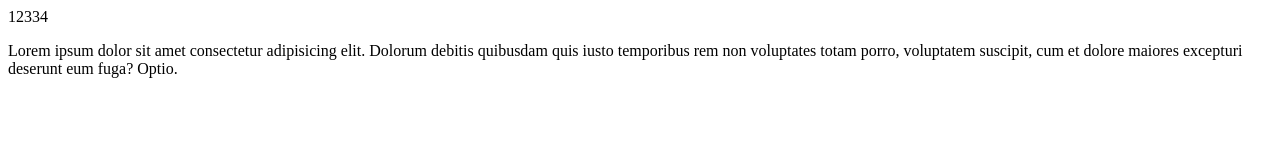
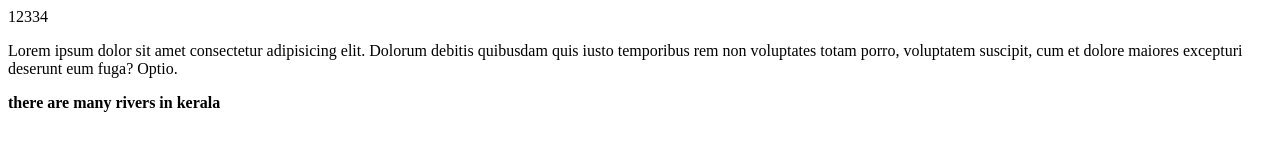
Before and after one commit to kunju2003/code1, a plain HTML site: page index.html in a window 1280 px wide. Drawn offline with Linux system fonts and the light colour scheme.

Commit message:
third sample

```diff
--- a/index.html
+++ b/index.html
@@ -8,6 +8,6 @@
 <body>
     12334
     <p>Lorem ipsum dolor sit amet consectetur adipisicing elit. Dolorum debitis quibusdam quis iusto temporibus rem non voluptates totam porro, voluptatem suscipit, cum et dolore maiores excepturi deserunt eum fuga? Optio.</p>
-
+    <b>there are many rivers in kerala</b>
 </body>
 </html>
```
